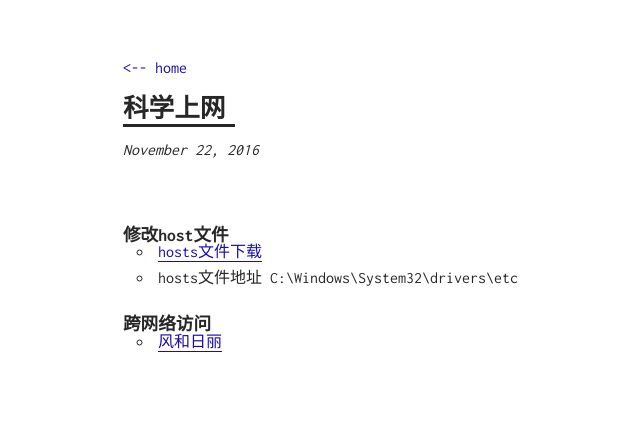
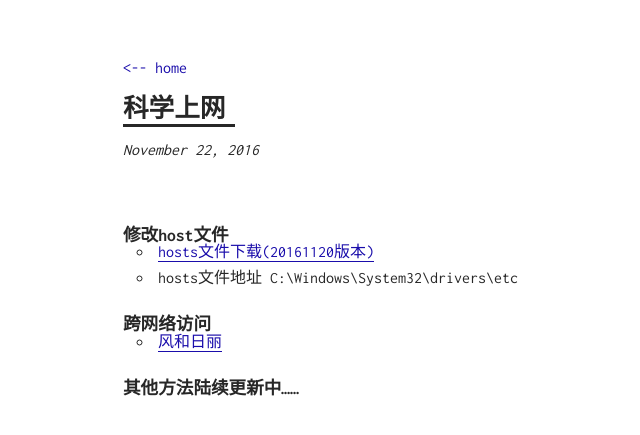
Before and after one commit to sherylman/sherylman.github.com, a Jekyll site: the page built from _posts/2016-11-22-科学上网.md, in a window 1280 px wide. Shown: the top 435 px of the page, without its empty margins (217-857 px from the left). Built offline with Jekyll 4.4.1, drawn with Linux system fonts in a browser that asks for light colours.

Commit message:
Update 2016-11-22-科学上网.md

```diff
--- a/_posts/2016-11-22-科学上网.md
+++ b/_posts/2016-11-22-科学上网.md
@@ -4,8 +4,10 @@ title: 科学上网
 ---
 
 ## 修改host文件
-* [hosts文件下载](https://github.com/racaljk/hosts/archive/master.zip)
+* [hosts文件下载(20161120版本)](https://github.com/racaljk/hosts/archive/master.zip)
 * hosts文件地址 C:\Windows\System32\drivers\etc
 
 ## 跨网络访问
 * [风和日丽](http://www.fengherili.cc)
+
+## 其他方法陆续更新中......
```
